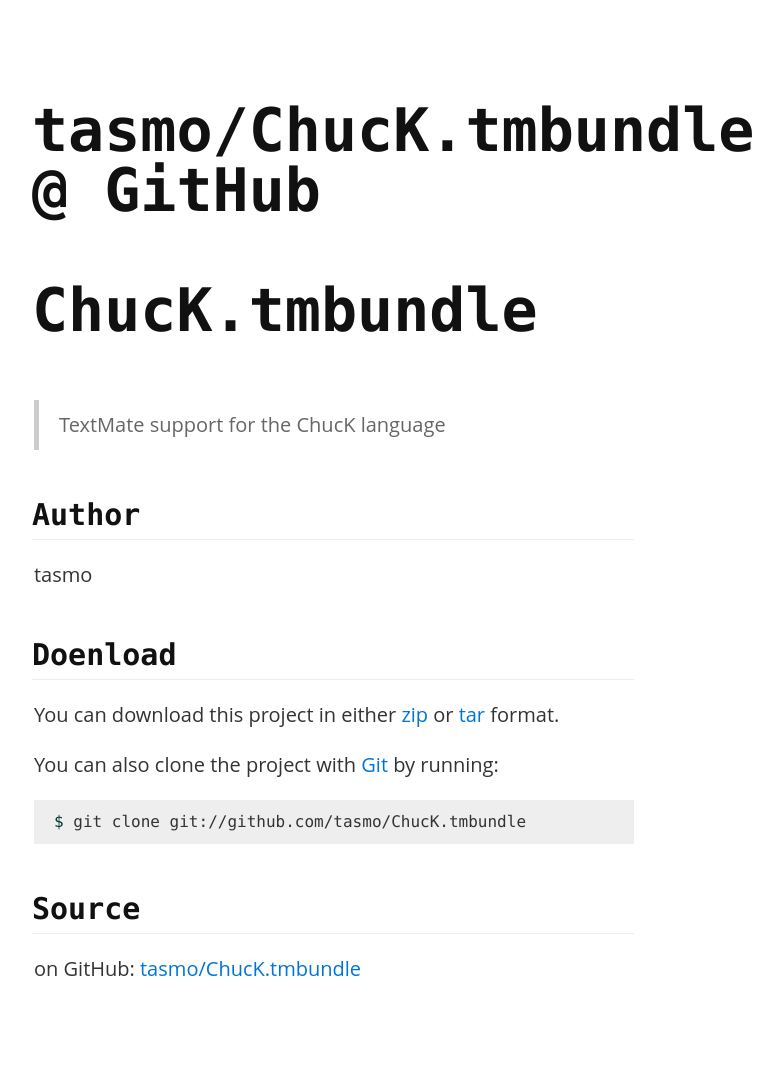
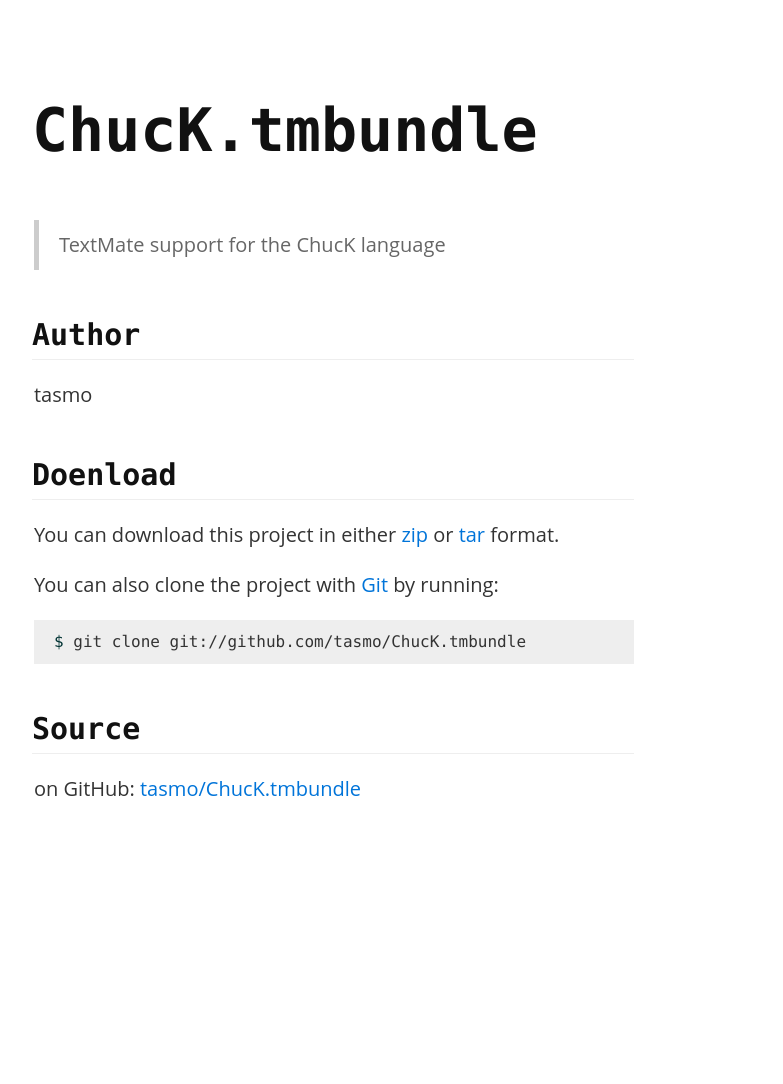
Before and after one commit to tasmo/ChucK.tmbundle, a Jekyll site: the page built from index.md, in a window 1280 px wide. Shown: the whole page, without its empty margins (306-1089 px from the left). Built offline with Jekyll 4.4.1, drawn with Linux system fonts in a browser that asks for light colours; after the commit the page ends 904 px from its top, so only the background shows below that.

Commit message:
Better title

```diff
--- a/index.md
+++ b/index.md
@@ -1,9 +1,7 @@
 ---
 layout: page
-title: tasmo/ChucK.tmbundle @ GitHub
+title: ChucK.tmbundle
 ---
-
-# ChucK.tmbundle
 
 > TextMate support for the ChucK language
 
```
